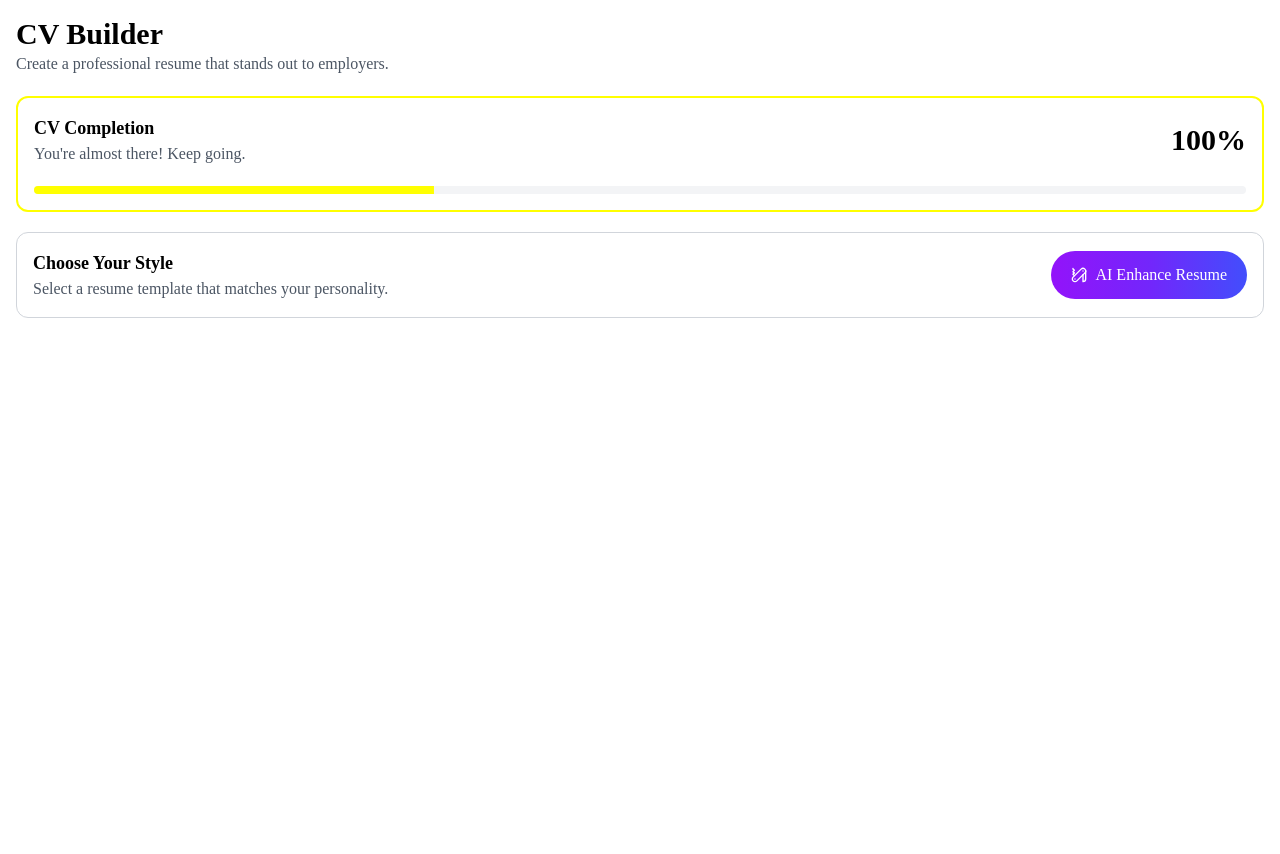
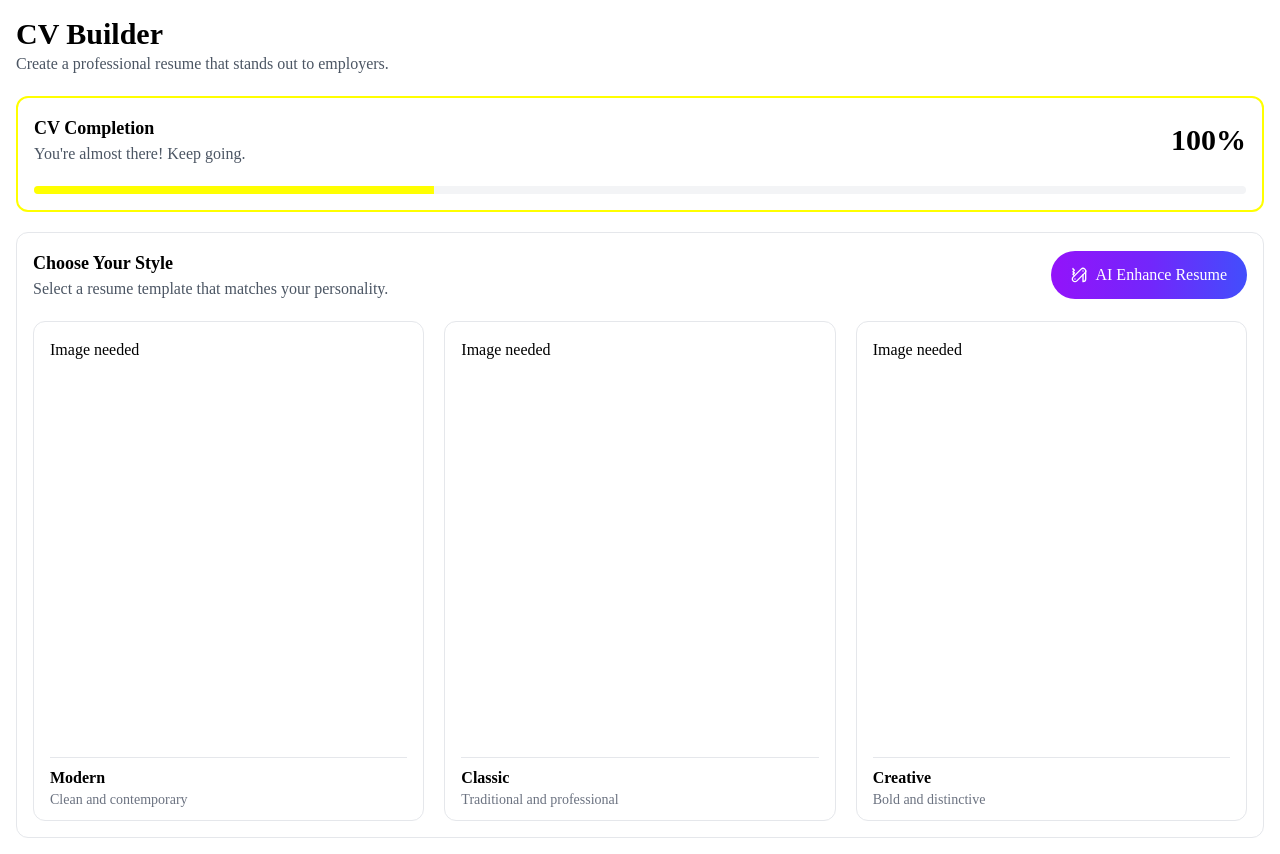
Before and after one commit to FSDTeam-SAA/wasabi-gaming-final-frontend, a Next.js app: page /dashboard/cv-builder in a window 1280 px wide. Before the commit the page ends 800 px from the top, so only its background shows below. Built offline with nearby package versions, Linux system fonts and the light colour scheme; a web font is replaced by a local one.

Commit message:
choose your style seciton design done

```diff
--- a/src/app/dashboard/cv-builder/_components/choose-cv-style.tsx
+++ b/src/app/dashboard/cv-builder/_components/choose-cv-style.tsx
@@ -3,8 +3,8 @@ import React from "react";
 
 const ChooseCvStyle = () => {
   return (
-    <div className="p-4 border border-gray-300 rounded-xl">
-      <div className="flex items-center justify-between">
+    <div className="p-4 border border-gray-200 rounded-xl">
+      <div className="items-center justify-between lg:flex">
         <div>
           <h1 className="text-lg font-bold">Choose Your Style</h1>
           <p className="text-gray-600">
@@ -12,9 +12,46 @@ const ChooseCvStyle = () => {
           </p>
         </div>
 
-        <button className="flex items-center gap-2 bg-gradient-to-r from-[#9313fa] via-[#7326fb] to-[#424efc] text-white px-5 py-3 rounded-3xl">
+        <button className="flex items-center gap-2 bg-gradient-to-r from-[#9313fa] via-[#7326fb] to-[#424efc] text-white px-5 py-3 rounded-3xl mt-4 lg:mt-0">
           <PocketKnife className="w-4 h-4" /> AI Enhance Resume
         </button>
+      </div>
+
+      <div className="grid grid-cols-1 gap-5 mt-5 lg:grid-cols-3 lg:flex-row">
+        <div className="p-4 border border-gray-200 h-[500px] rounded-xl cursor-pointer">
+          <div className="h-[420px] border-b">
+            <h1>Image needed</h1>
+          </div>
+
+          <div className="pt-2">
+            <h1 className="font-bold">Modern</h1>
+            <p className="text-sm text-gray-500">Clean and contemporary</p>
+          </div>
+        </div>
+
+        <div className="p-4 border border-gray-200 h-[500px] rounded-xl cursor-pointer">
+          <div className="h-[420px] border-b">
+            <h1>Image needed</h1>
+          </div>
+
+          <div className="pt-2">
+            <h1 className="font-bold">Classic</h1>
+            <p className="text-sm text-gray-500">
+              Traditional and professional
+            </p>
+          </div>
+        </div>
+
+        <div className="p-4 border border-gray-200 h-[500px] rounded-xl cursor-pointer">
+          <div className="h-[420px] border-b">
+            <h1>Image needed</h1>
+          </div>
+
+          <div className="pt-2">
+            <h1 className="font-bold">Creative</h1>
+            <p className="text-sm text-gray-500">Bold and distinctive</p>
+          </div>
+        </div>
       </div>
     </div>
   );
--- a/src/app/dashboard/cv-builder/page.tsx
+++ b/src/app/dashboard/cv-builder/page.tsx
@@ -3,7 +3,7 @@ import ChooseCVStyle from "./_components/choose-cv-style";
 
 const page = () => {
   return (
-    <div className="p-4 space-y-5">
+    <div className="container p-4 space-y-5">
       <TitleProgress />
       <ChooseCVStyle />
     </div>
```
